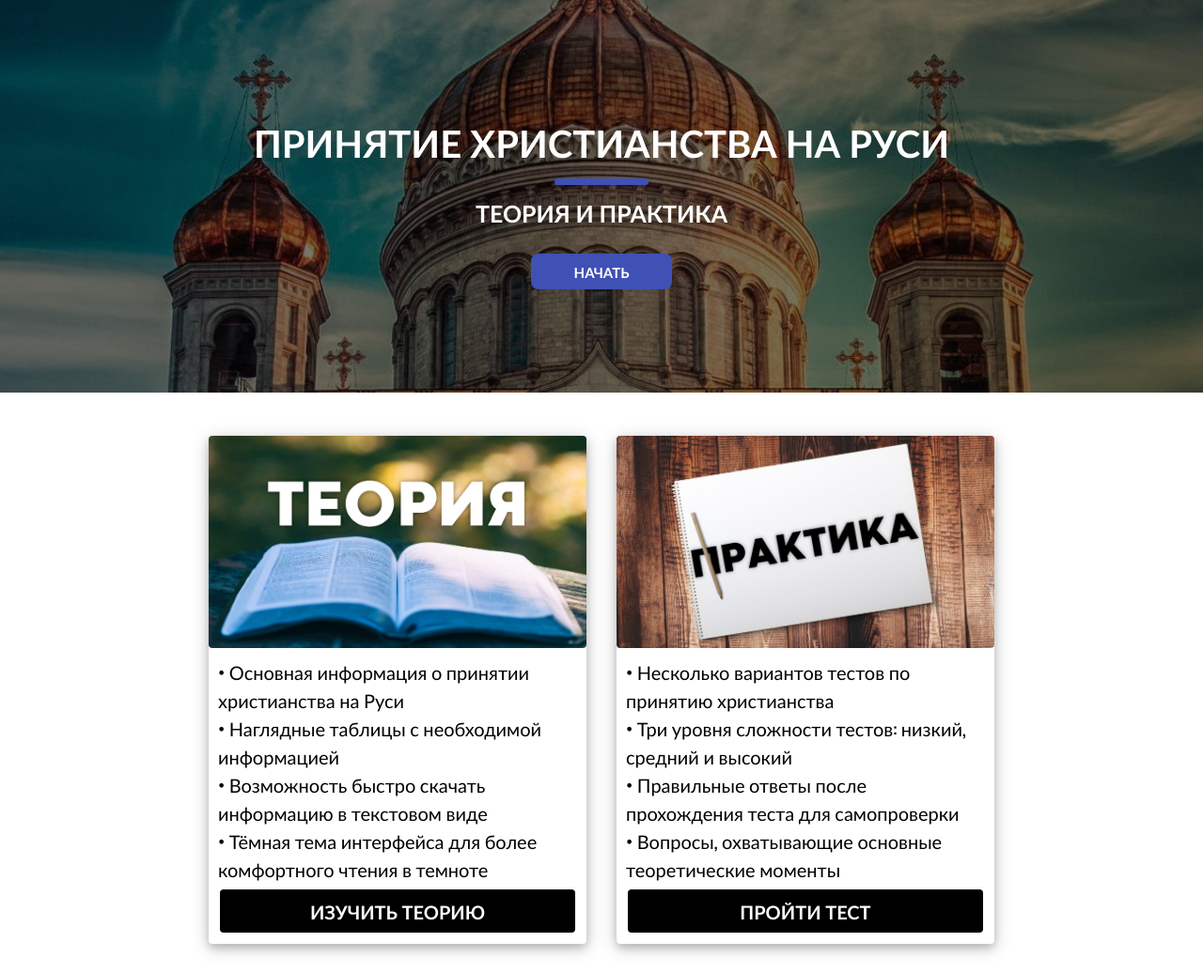
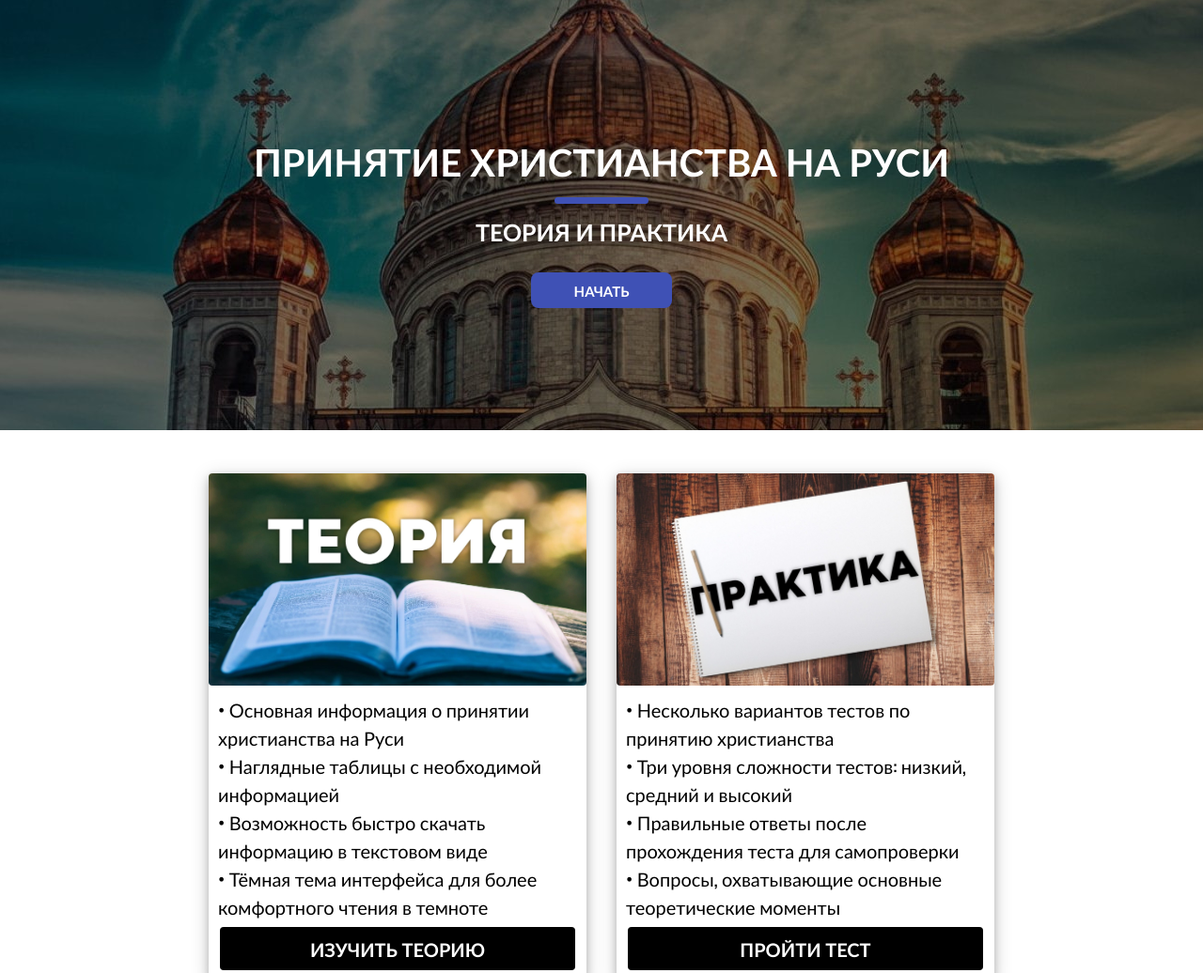
Before and after one commit to christianityproject/christianityproject.github.io, a plain HTML site: page index.html in a window 1280 px wide. Shown: the top 1036 px of the page at 94% size. Drawn offline with nearby package versions, Linux system fonts and the light colour scheme.

Commit message:
Update style.css

```diff
--- a/css/style.css
+++ b/css/style.css
@@ -26,8 +26,8 @@ header a {
   text-decoration: none;
 }
 #showcase {
-  padding-top: 110px;
-  padding-bottom: 110px;
+  padding-top: 130px;
+  padding-bottom: 130px;
   text-transform: uppercase;
   font-weight: bold;
   color: white;
```
